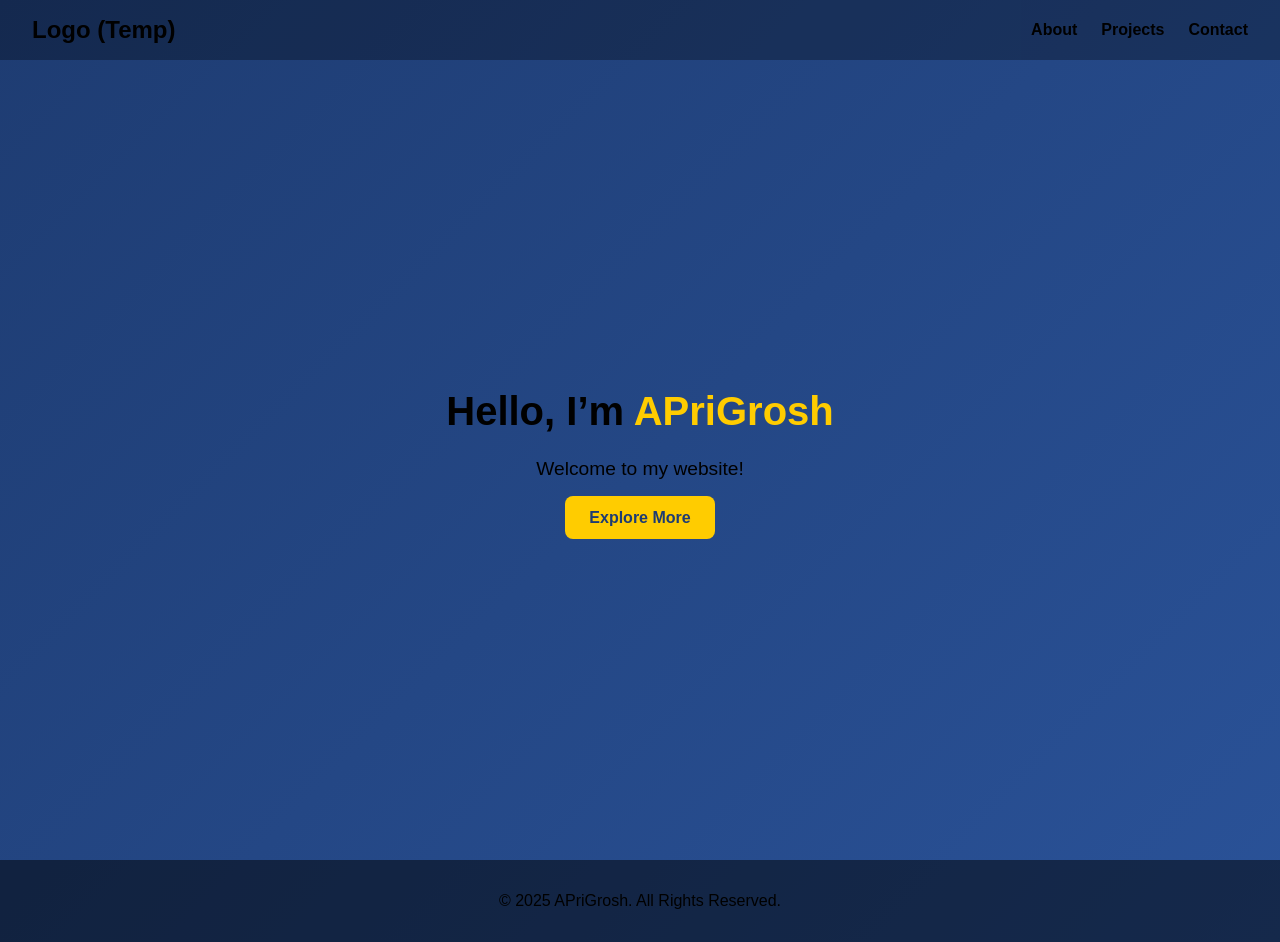
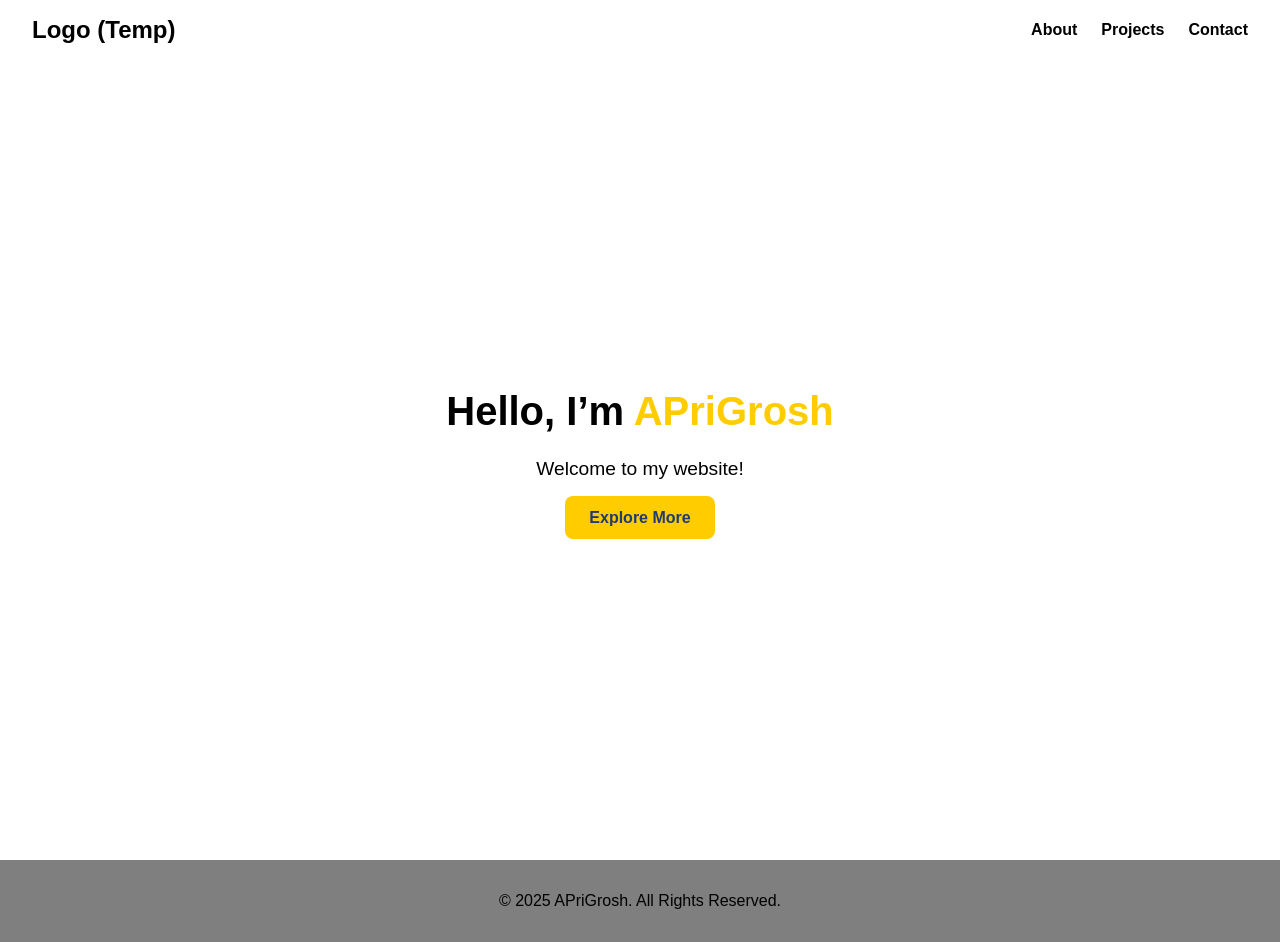
Before and after one commit to APriGrosh/APriGrosh.portfolio, a plain HTML site: page index.html in a window 1280 px wide. Drawn offline with Linux system fonts and the light colour scheme.

Commit message:
Update index.html
changed background color

```diff
--- a/index.html
+++ b/index.html
@@ -8,7 +8,7 @@
     body {
       margin: 0;
       font-family: Arial, sans-serif;
-      background: linear-gradient(135deg, #1e3c72, #2a5298);
+      background: white;
       color: black;
     }
     nav {
@@ -16,7 +16,7 @@
       justify-content: space-between;
       align-items: center;
       padding: 1rem 2rem;
-      background: rgba(0, 0, 0, 0.3);
+      background: rgba(255, 255, 255, 0.9);
       position: sticky;
       top: 0;
     }
```
